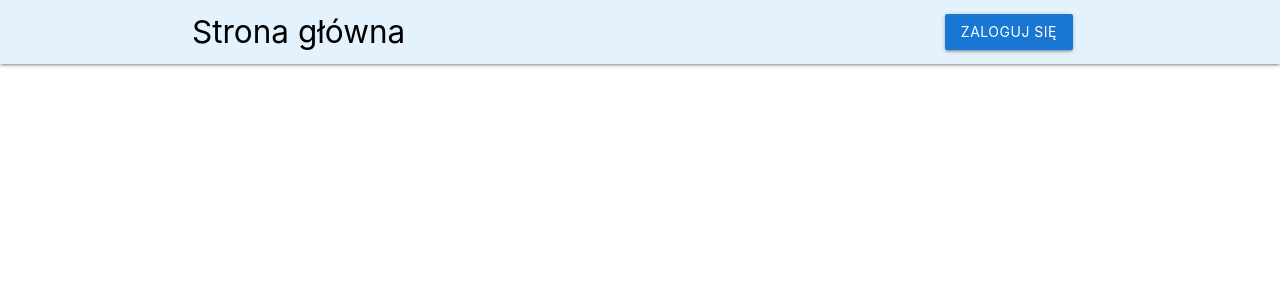
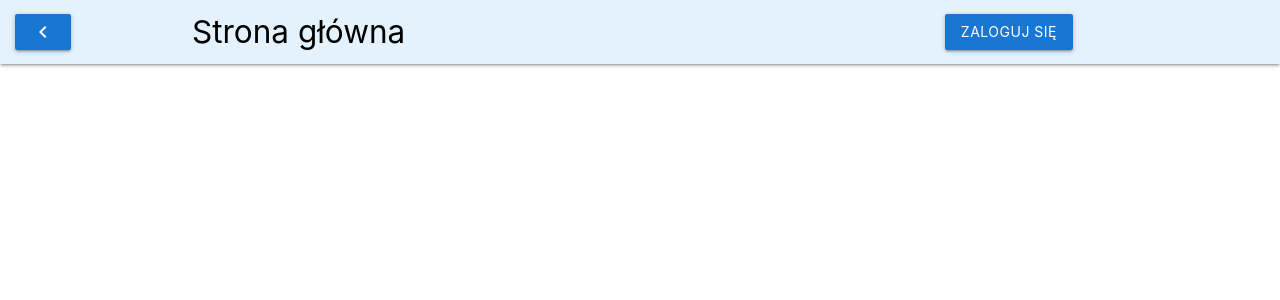
Before and after one commit to aleksanderLisiecki/projektSzpital, a Django app: page / in a window 1280 px wide. Shown: the top 300 px of the page. Run offline with Django 3.2, Linux system fonts and the light colour scheme; some libraries are stand-ins or nearby versions.

Commit message:
added back button to nav panel

```diff
--- a/pacjenci/templates/main.html
+++ b/pacjenci/templates/main.html
@@ -4,9 +4,6 @@
     <meta charset="UTF-8">
     <title>Strona przykładowa</title>
     <link rel="stylesheet" href="https://cdnjs.cloudflare.com/ajax/libs/materialize/1.0.0/css/materialize.min.css">
-    <!-- <link href="//maxcdn.bootstrapcdn.com/bootstrap/3.3.0/css/bootstrap.min.css" rel="stylesheet" id="bootstrap-css"> -->
-    <!-- <script src="//maxcdn.bootstrapcdn.com/bootstrap/3.3.0/js/bootstrap.min.js"></script> -->
-    <!-- <script src="//code.jquery.com/jquery-1.11.1.min.js"></script> -->
     <script src="https://cdnjs.cloudflare.com/ajax/libs/materialize/1.0.0/js/materialize.min.js"></script>
     <link href="https://fonts.googleapis.com/icon?family=Material+Icons" rel="stylesheet">
 </head>
@@ -14,6 +11,9 @@
 <body>
     <nav>
         <div class="nav-wrapper blue lighten-5">
+            <ul class="left">
+                <li><a class="waves-effect waves-light btn blue darken-2" onclick="goBack()"><i class="material-icons">chevron_left</i></a></li>
+            </ul>
             <div class="container">
                 <a href="/list/" class="left brand-logo black-text">Strona główna</a>
                 <ul class="right">
@@ -27,4 +27,10 @@
     <div class="container">
         {% block patient %} {% endblock patient %}
     </div>
+    <script>
+        function goBack() {
+            if(window.location.href !== 'http://127.0.0.1:8000/list/')
+          window.history.back();
+        }
+    </script>
 </body>
```
